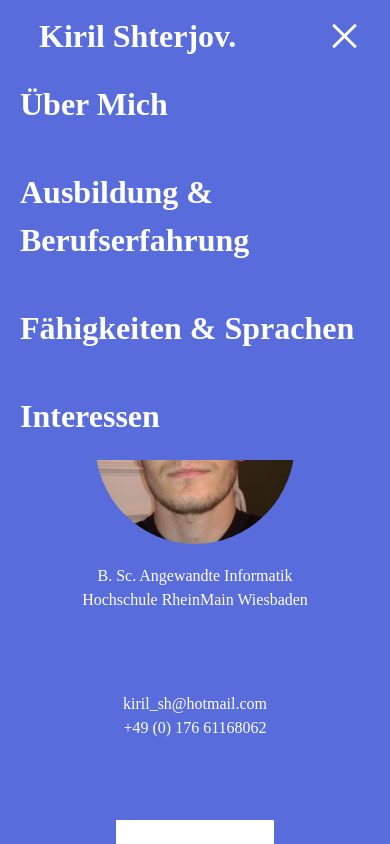
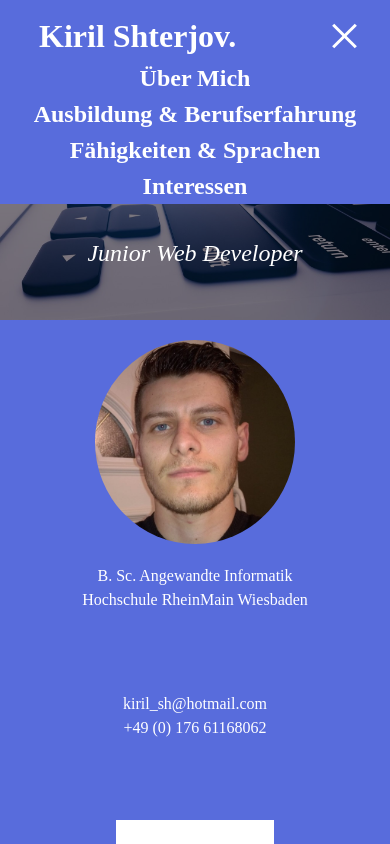
Before and after one commit to kiril-lab/Lebenslauf, a Next.js app: page / in a window 390 px wide. Both pictures are taken after a click on the button 343 px from the left and 35 px from the top of the page. Shown: the top 844 px of the page. Built offline with nearby package versions, Linux system fonts and the light colour scheme.

Commit message:
fixed responsive

```diff
--- a/components/Hauptcomponent.tsx
+++ b/components/Hauptcomponent.tsx
@@ -12,7 +12,7 @@ function Hauptcomponent() {
           </div>
         </div>
         <div className="absolute lg:relative flex flex-col justify-center text-center lg:text-start lg:w-[50%]">
-          <div className="xsm:text-[18px] sm-xs:text-[24px] mb-[-1rem] tracking-[0.35em] p-0">
+          <div className="xsm:text-[18px] sm-xs:text-[24px] mb-[-0.5rem] lg:mb-[-1rem] tracking-[0.35em] p-0">
             Hallo, mein Name ist
           </div>
           <div className="xsm:text-[42px] sm-xs:text-[52px] lg:text-[62px] xl-l:text-[88px] font-bold xsm:mb-[2rem] lg:mb-[-1rem] ml-[-0.15rem] p-0 font-['amatic_scregular']">
--- a/components/SecondComponent.tsx
+++ b/components/SecondComponent.tsx
@@ -90,7 +90,7 @@ function SecondComponent() {
           </div>
           <div className="flex">
             <div className="flex-col pr-[5rem] sm-s:pr-[7rem] lg:pr-[10rem]">
-              <div>HTML & CSS/SCSS/Tailwind CSS</div>
+              <div>HTML & CSS/SCSS/Tailwind</div>
               <div>JavaScript/TypeScript</div>
               <div>ReactJS/NextJS</div>
               <div>Git/GitLab/GitHub</div>
@@ -136,11 +136,11 @@ function SecondComponent() {
         <div className="pb-[3rem]">Laufen</div>
       </div>
       <div className="flex justify-center items-center text-start  lg:justify-start flex-col lg:flex-row bg-[#eef0fc] pt-[4rem] w-[100%] lg:pl-[20%]">
-        <div className="italic text-[32px] font-['amatic_scregular'] p-10">
+        <div className="italic text-[32px] font-['amatic_scregular'] lg:p-10">
           <p>Ich freue mich auf</p>
           <p> Nachrichten.</p>
         </div>
-        <div className="flex  text-[270%] p-10">
+        <div className="flex  text-[270%] lg:p-10">
           <div className="p-5">
             <Link href="tel:+4917661168062">
               <TbPhoneCall />
--- a/components/header.tsx
+++ b/components/header.tsx
@@ -6,7 +6,7 @@ function Header() {
   const closedMenu = () => setOpen(!isOpen);
   return (
     <>
-      <div className="hidden lg:flex sticky w-[100%]  text-[18px] justify-center items-center text-center  bg-[#586cdc] font-bold font-['amatic_scregular'] italic text-white">
+      <div className="hidden lg:flex  sticky   text-[18px] justify-center items-center text-center  bg-[#586cdc] font-bold font-['amatic_scregular'] italic text-white">
         <Link href="/#ueberMich">
           <div className="py-5 mx-5 hover:text-[#5c6da5] cursor-pointer duration-700">
             Über Mich
@@ -28,44 +28,43 @@ function Header() {
           </div>
         </Link>
       </div>
-      <div className="flex bg-[#586cdc] text-white xsm:text-[32px] pl-[10%] pt-[3%] pb-[3%] font-['amatic_scregular'] font-bold lg:hidden">
+      <div className="lg:hidden flex bg-[#586cdc] text-white xsm:text-[32px] pl-[10%] pt-[3%] pb-[3%] font-['amatic_scregular'] font-bold ">
         <p className="w-[80%]">Kiril Shterjov.</p>
         <div className="w-[20%] text-white">
           <Hamburger toggled={isOpen} toggle={setOpen} color="#FFFFFF" />
+
           {isOpen && (
-            <div className="absolute flex flex-col w-[100%] justify-center left-0 bg-[#586cdc] z-[1]">
-              <Link href="/#ueberMich">
-                <div
-                  className="py-5 mx-5 hover:text-[#5c6da5] cursor-pointer duration-700"
-                  onClick={closedMenu}
-                >
+            <div className="absolute flex w-[100%] justify-center items-center text-center bg-[#586cdc] left-0 z-[1] text-[24px]">
+              <ul className="">
+                <li className="">
+                  <Link href="/#ueberMich" legacyBehavior>
+                    <a className="" onClick={closedMenu}>
                       Über Mich
-                </div>
+                    </a>
                   </Link>
-              <Link href="/#ausbildung">
-                <div
-                  className="py-5 mx-5 hover:text-[#5c6da5] cursor-pointer duration-700"
-                  onClick={closedMenu}
-                >
+                </li>
+                <li className="">
+                  <Link href="/#ausbildung" legacyBehavior>
+                    <a className="" onClick={closedMenu}>
                       Ausbildung & Berufserfahrung
-                </div>
+                    </a>
                   </Link>
-              <Link href="/#faeihgkeiten">
-                <div
-                  className="py-5 mx-5 hover:text-[#5c6da5] cursor-pointer duration-700"
-                  onClick={closedMenu}
-                >
+                </li>
+                <li className="">
+                  <Link href="/#faeihgkeiten" legacyBehavior>
+                    <a className="" onClick={closedMenu}>
                       Fähigkeiten & Sprachen
-                </div>
+                    </a>
                   </Link>
-              <Link href="/#interessen">
-                <div
-                  className="py-5 mx-5 hover:text-[#5c6da5] cursor-pointer duration-700"
-                  onClick={closedMenu}
-                >
+                </li>
+                <li className="">
+                  <Link href="/#interessen" legacyBehavior>
+                    <a className="" onClick={closedMenu}>
                       Interessen
-                </div>
+                    </a>
                   </Link>
+                </li>
+              </ul>
             </div>
           )}
         </div>
```
Lines whose indentation alone changed are shown as unchanged.
